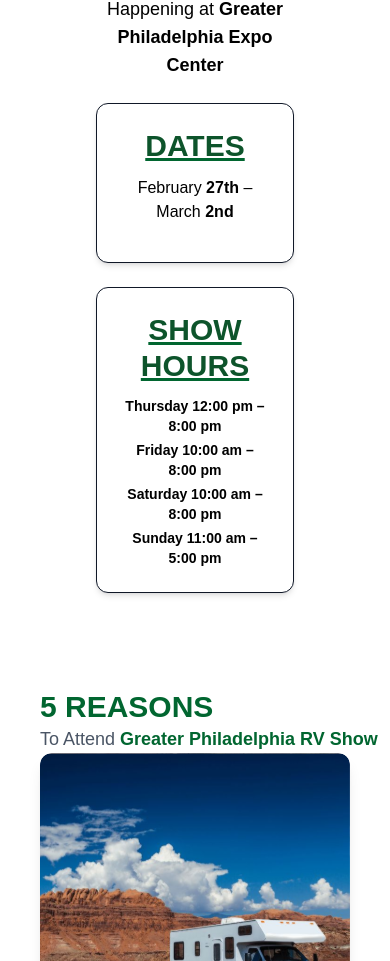
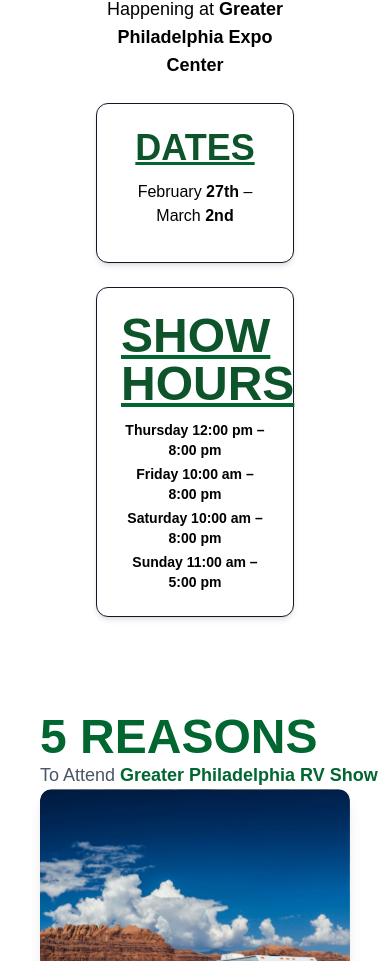
Before and after one commit to Shahzaib00721/next, a Next.js app: page / in a window 390 px wide. Shown: the part 1793-2754 px from the top of the page. Built offline with nearby package versions, Linux system fonts and the light colour scheme.

Commit message:
Updated footer section

```diff
--- a/src/app/NewContact.tsx
+++ b/src/app/NewContact.tsx
@@ -27,7 +27,7 @@
         <div className="mt-6 grid grid-cols-1 gap-6 md:grid-cols-2 w-full">
   {/* Dates Card */}
   <div className="rounded-xl border border-gray-900 p-6 text-black text-center h-40 shadow-md bg-white">
-    <h2 className="text-3xl sm:text-5xl md:text-5xl lg:text-6xl font-bold text-green-900 underline decoration-green-800">
+    <h2 className="text-4xl sm:text-5xl md:text-5xl lg:text-6xl font-bold text-green-900 underline decoration-green-800">
       DATES
     </h2>
     <p className="mt-3 text-base sm:text-lg md:text-xl">
@@ -37,7 +37,7 @@
 
   {/* Show Hours Card */}
   <div className="rounded-xl border border-gray-900 p-6 text-black text-center shadow-md bg-white">
-    <h2 className="text-3xl sm:text-4xl md:text-5xl lg:text-6xl font-bold text-green-900 underline decoration-green-800">
+    <h2 className="text-5xl sm:text-4xl md:text-5xl lg:text-6xl font-bold text-green-900 underline decoration-green-800">
       SHOW HOURS
     </h2>
     <ul className="mt-3 space-y-1 text-sm sm:text-base md:text-lg font-bold">
--- a/src/app/NewOut.tsx
+++ b/src/app/NewOut.tsx
@@ -7,7 +7,7 @@
 
       {/* Heading */}
       <div className=" mb-0 pl-10">
-        <h2 className="text-3xl md:text-6xl font-extrabold text-green-800">
+        <h2 className="text-5xl md:text-6xl font-extrabold text-green-800">
           5 REASONS
         </h2>
         <p className="text-lg md:text-2xl text-gray-600">
```
